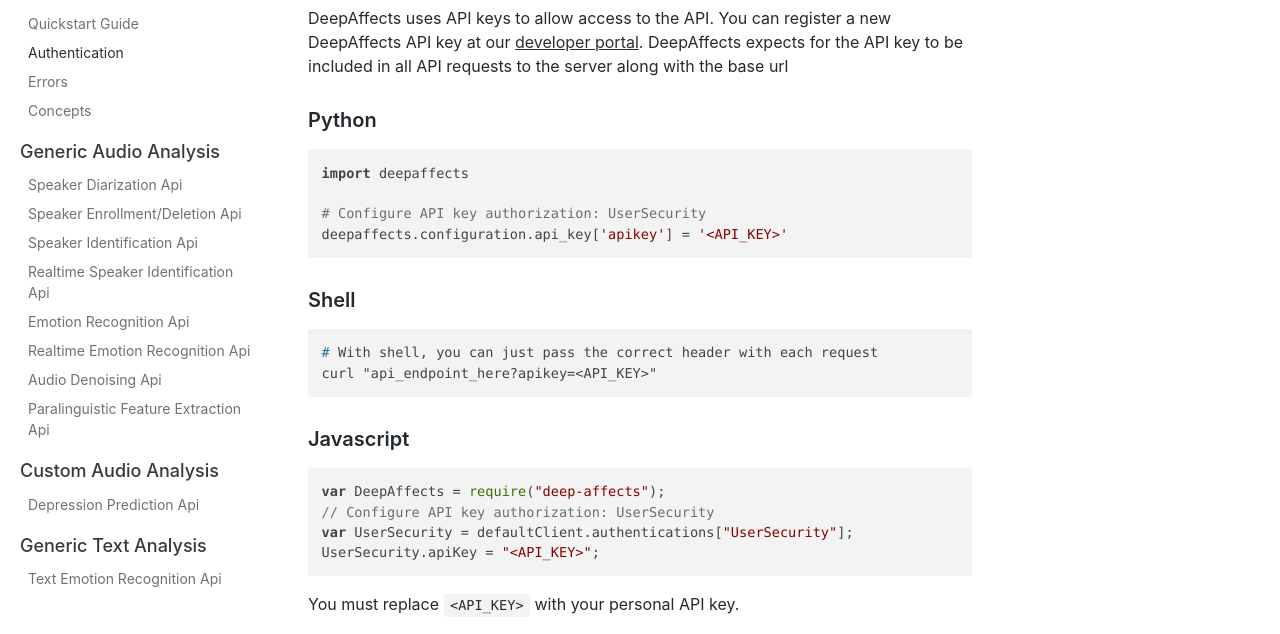
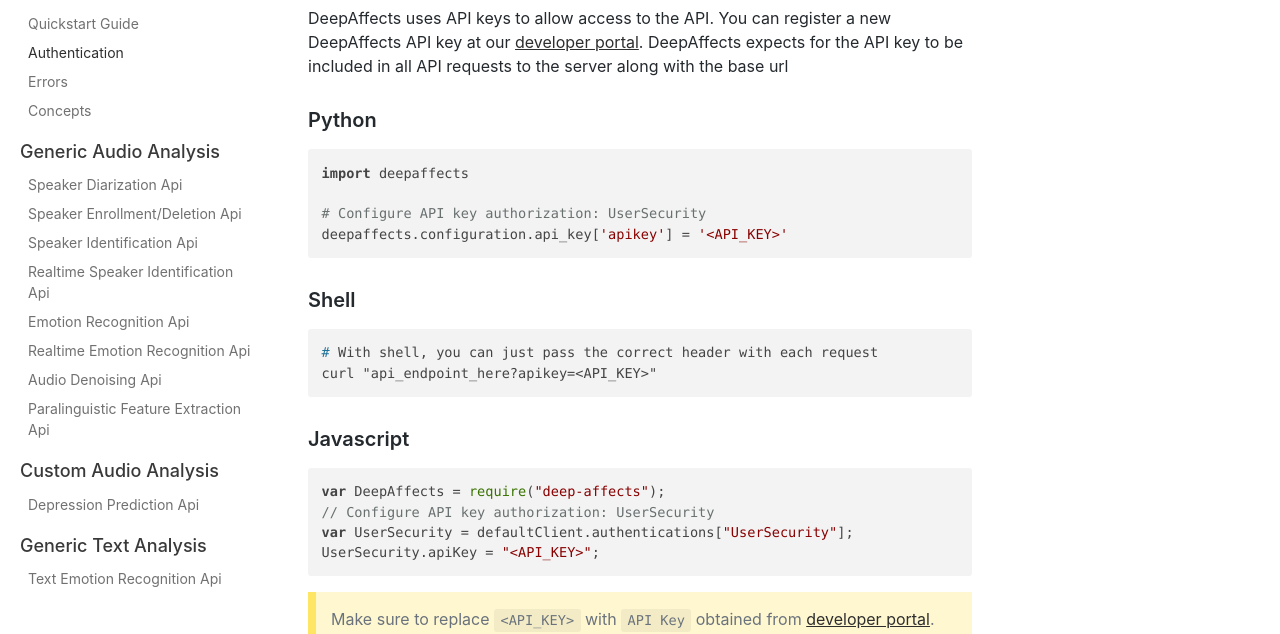
Before and after one commit to SEERNET/developer-docs, a plain HTML site: page docs/authentication.html in a window 1280 px wide. Shown: the part 148-782 px from the top of the page. Drawn offline with nearby package versions, Linux system fonts and the light colour scheme.

Commit message:
Deploy website
Deploy website version based on 203863f9c664e4cf26dea4ef0d4514b0585ce027

```diff
--- a/docs/authentication.html
+++ b/docs/authentication.html
@@ -39,7 +39,7 @@
 <span class="hljs-keyword">var</span> UserSecurity = defaultClient.authentications[<span class="hljs-string">"UserSecurity"</span>];
 UserSecurity.apiKey = <span class="hljs-string">"&lt;API_KEY&gt;"</span>;
 </code></pre>
-<aside class="notice">
-You must replace <code>&lt;API_KEY&gt;</code> with your personal API key.
-</aside>
+<blockquote>
+<p>Make sure to replace <code>&lt;API_KEY&gt;</code> with <code>API Key</code> obtained from <a href="https://developers.deepaffects.com">developer portal</a>.</p>
+</blockquote>
 </span></div></article></div><div class="docs-prevnext"><a class="docs-prev button" href="/developer-docs/docs/quick-start.html">← Quickstart Guide</a><a class="docs-next button" href="/developer-docs/docs/errors.html">Errors →</a></div></div></div><nav class="onPageNav"></nav></div><footer class="nav-footer" id="footer"><section class="sitemap"><a href="/developer-docs/" class="nav-home"></a><div><h5>Platform</h5><a href="/developer-docs/docs/en/developer-docs/docs.introduction.html">Getting Started</a><a href="https://developers.deepaffects.com">Developer Portal</a><a href="https://www.deepaffects.com/terms-of-services/">Terms Of Service</a></div><div><h5>Community</h5><a href="http://stackoverflow.com/questions/tagged/deepaffects/" target="_blank" rel="noreferrer noopener">Stack Overflow</a><a href="https://twitter.com/deepaffects" target="_blank" rel="noreferrer noopener">Twitter</a></div><div><h5>More</h5><a href="https://github.com/SEERNET/developer-docs">GitHub</a><a class="github-button" href="https://github.com/SEERNET/developer-docs" data-icon="octicon-star" data-count-href="SEERNET/developer-docs" data-show-count="true" data-count-aria-label="# stargazers on GitHub" aria-label="Star this project on GitHub">Star</a></div></section><section class="copyright">Copyright © 2018 DeepAffects</section></footer></div></body></html>
```
